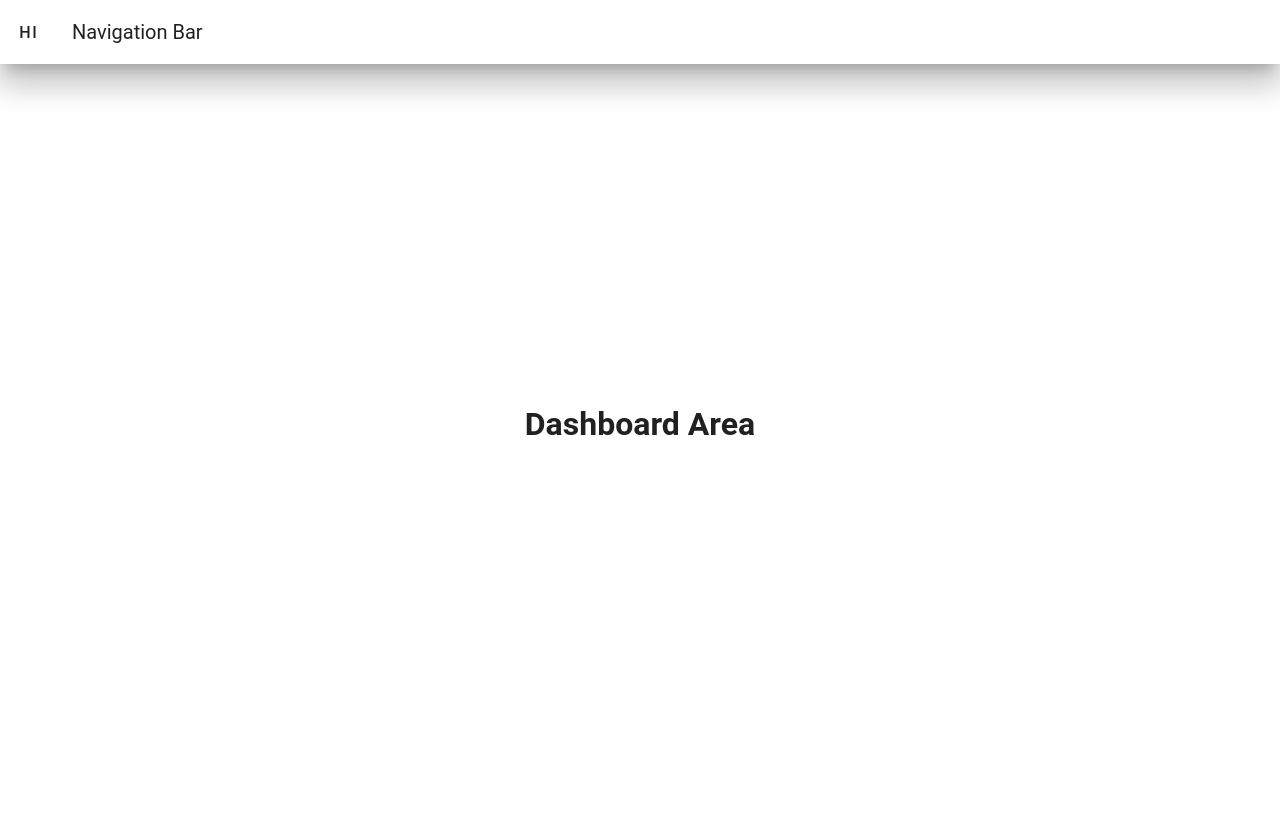
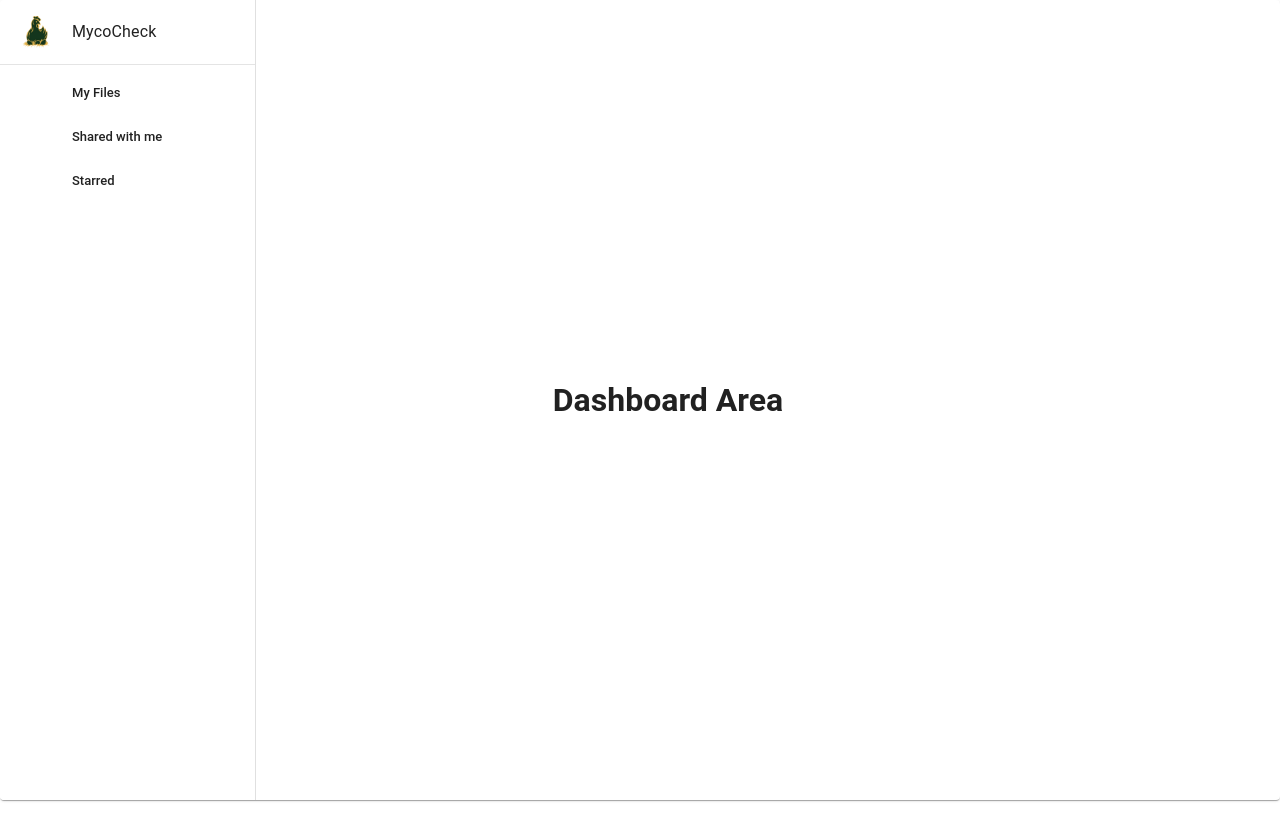
Before and after one commit to kixks/mycoFront, a Vue app: page /dashboard in a window 1280 px wide. After the commit the page ends 800 px from the top, so only its background shows below. Built offline with nearby package versions, Linux system fonts and the light colour scheme.

Commit message:
minor changes v.2

```diff
--- a/src/components/Navbar.vue
+++ /dev/null
@@ -1,10 +0,0 @@
-<template>
-  <v-app-bar :elevation="20">
-    <template v-slot:prepend>
-      <v-app-bar-nav-icon>HI</v-app-bar-nav-icon>
-    </template>
-    <v-app-bar-title>Navigation Bar</v-app-bar-title>
-  </v-app-bar>
-</template>
-
-<style scoped></style>
--- /dev/null
+++ b/src/components/PageLayout.vue
@@ -0,0 +1,30 @@
+<template>
+  <v-card>
+    <v-layout>
+      <v-navigation-drawer expand-on-hover rail>
+        <v-list>
+          <v-list-item prepend-avatar="/src/assets/images/mainlogo.png" title="MycoCheck">
+          </v-list-item>
+        </v-list>
+
+        <v-divider></v-divider>
+
+        <v-list density="compact" nav>
+          <v-list-item prepend-icon="mdi-folder" title="My Files" value="myfiles"></v-list-item>
+          <v-list-item
+            prepend-icon="mdi-account-multiple"
+            title="Shared with me"
+            value="shared"
+          ></v-list-item>
+          <v-list-item prepend-icon="mdi-star" title="Starred" value="starred"></v-list-item>
+        </v-list>
+      </v-navigation-drawer>
+
+      <v-main style="height: 100vh">
+        <slot></slot>
+      </v-main>
+    </v-layout>
+  </v-card>
+</template>
+
+<style scoped></style>
--- a/src/views/Authorized_Page/Dashboard.vue
+++ b/src/views/Authorized_Page/Dashboard.vue
@@ -1,15 +1,13 @@
 <template>
-  <!-- Your main dashboard content goes here -->
-  <Navbar />
-  <Sidebar />
-  <div class="body-content">
-    <h1>Dashboard Area</h1>
-  </div>
+  <PageLayout>
+    <div class="body-content">
+      <h1>Dashboard Area</h1>
+    </div>
+  </PageLayout>
 </template>
 
 <script setup>
-import Navbar from '@/components/Navbar.vue'
-import Sidebar from '@/components/Sidebar.vue'
+import PageLayout from '@/components/PageLayout.vue'
 </script>
 
 <style scoped>
--- a/src/views/Unauthorized_Page/login.vue
+++ b/src/views/Unauthorized_Page/login.vue
@@ -40,7 +40,7 @@
               dark
               width="20"
             >
-              Sign in
+              LOGIN
             </v-btn>
 
             <div class="fancy-divider"></div>
--- a/src/views/Unauthorized_Page/register.vue
+++ b/src/views/Unauthorized_Page/register.vue
@@ -57,7 +57,6 @@
             <v-text-field
               v-model="Repeated"
               label="Repeat password"
-              label="Repeat password"
               outlined
               dense
               type="password"
@@ -77,10 +76,10 @@
               dark
               width="20"
             >
-              Sign In
+              REGISTER
             </v-btn>
             <div>
-              Already Have account?
+              Already have an account?
               <span class="sign-text" @click="goToRegister">Sign In</span>
             </div>
           </div>
```
